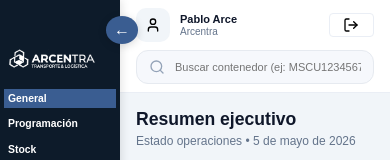
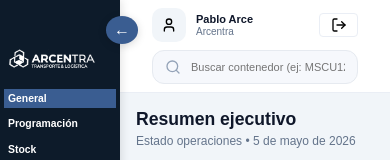
Before and after one commit to Pabloblockchain24/arcentra_portal, a React (Vite) app: page / in a window 390 px wide. Shown: the top 160 px of the page. Built offline with nearby package versions, Linux system fonts and the light colour scheme.

Commit message:
fix portal 18061436

```diff
--- a/src/styles.css
+++ b/src/styles.css
@@ -1902,7 +1902,7 @@ button:disabled {
    ========================= */
 @media (max-width: 576px) {
   .topbar {
-    padding: 0.5rem 1rem 0.5rem;
+    padding: 0.5rem 2rem 0.5rem;
     gap: 0.5rem;
   }
   .topbar__profile {
--- a/src/styles/pages/_topbar.scss
+++ b/src/styles/pages/_topbar.scss
@@ -256,7 +256,7 @@
 
 @media (max-width: 576px) {
   .topbar {
-    padding: 0.5rem 1rem 0.5rem;
+    padding: 0.5rem 2rem 0.5rem;
     gap: 0.5rem;
   }
 
```
